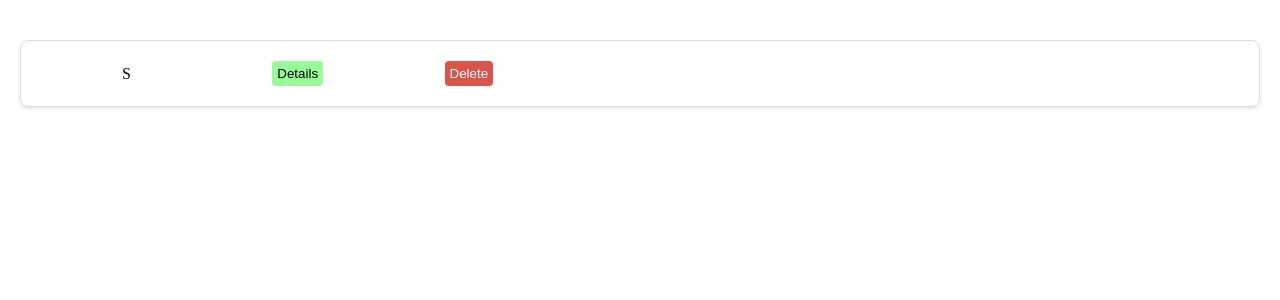
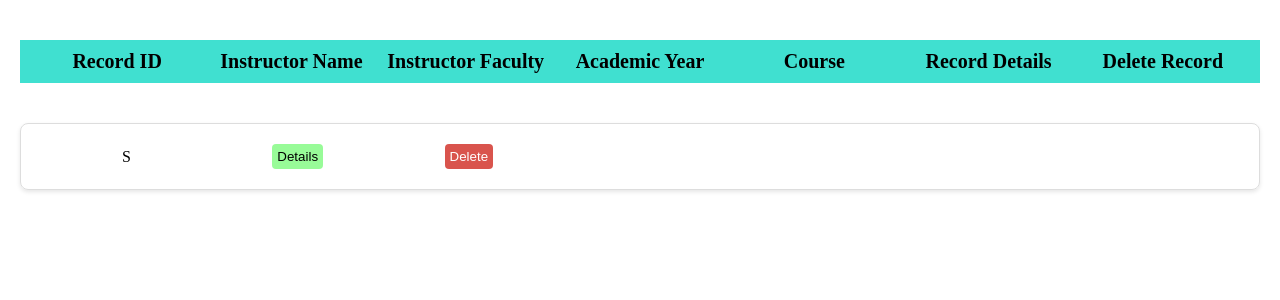
Before and after one commit to HenryOo262/ucsy-php-project, a PHP site: template public/views/show.php in a window 1280 px wide. Shown: the top 300 px of the page. Run offline with PHP 8.4, Linux system fonts and the light colour scheme; the template is opened without the code that fills it: most values are stand-ins (such as "Sample title", 1, 10 or a date in 2020).

Commit message:
improves

```diff
--- a/assets/css/card.css
+++ b/assets/css/card.css
@@ -5,6 +5,22 @@
     justify-content: center;
 
     margin: 20px;
+}
+
+.card-attribute {
+    display: grid;
+    grid-template-columns: repeat(7, 1fr);
+    align-items: center;
+    justify-content: center;
+    text-align: center;
+
+    background-color: #40e0d0;
+    list-style: none;
+    width: 100%;
+    margin: 20px;
+    padding: 10px;
+    font-size: 20px;
+    font-weight: bold;
 }
 
 .card {
@@ -32,7 +48,7 @@
     margin: 0;
 }
 
-.attribute-list {
+.list-item {
     list-style: none;
     padding: 0;
 
--- a/public/views/show.php
+++ b/public/views/show.php
@@ -13,11 +13,20 @@
     <body>
         <div class="card-wrapper">
             <?php
+                echo "<div class='card-attribute'>
+                    <li>Record ID</li>
+                    <li>Instructor Name</li>
+                    <li>Instructor Faculty</li>
+                    <li>Academic Year</li>
+                    <li>Course</li>
+                    <li>Record Details</li>
+                    <li>Delete Record</li>
+                </div>";
                 for($i=0; $i<count($data); $i+=1){
                     echo "<form method='POST' action='../../src/search_handler.php' class='card'>";
                         echo "
                             <div>
-                                <ul class='attribute-list'> ";
+                                <ul class='list-item'> ";
                                     for($j=0; $j<count($data[$i]); $j+=1) {
                                         echo "<li>". $data[$i][$j] . "</li>";
                                     }
```
Also changed, not shown: assets/css/details.css (+5 -2 lines), public/views/details.php (+6 -6 lines), src/search_handler.php (+5 -5 lines).
